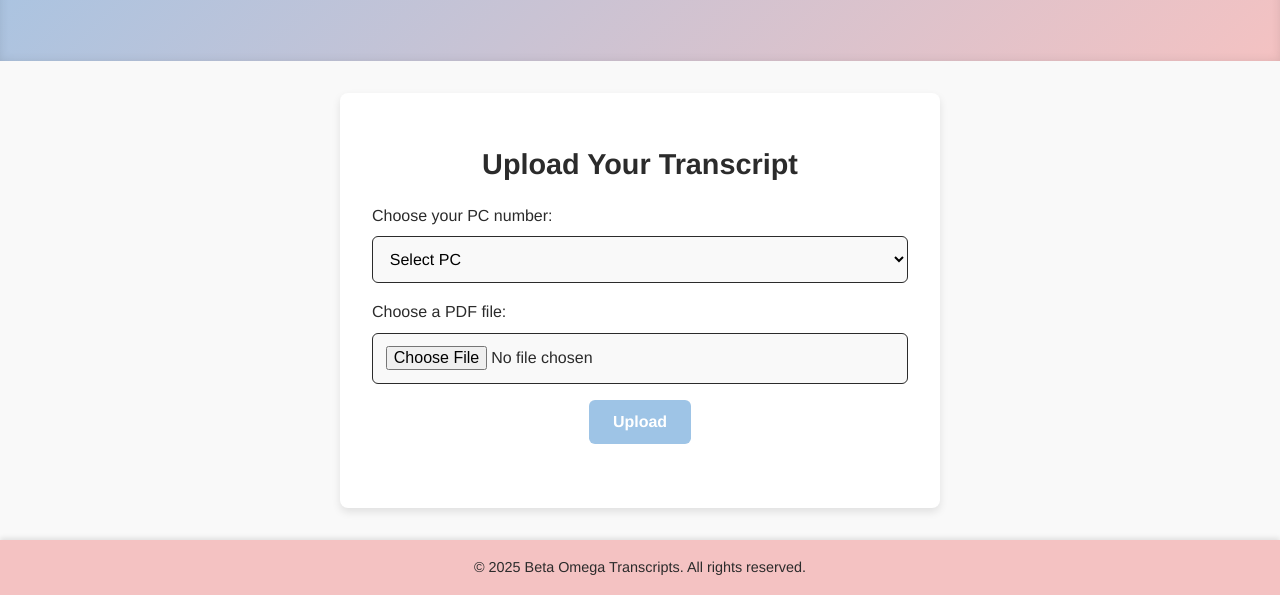
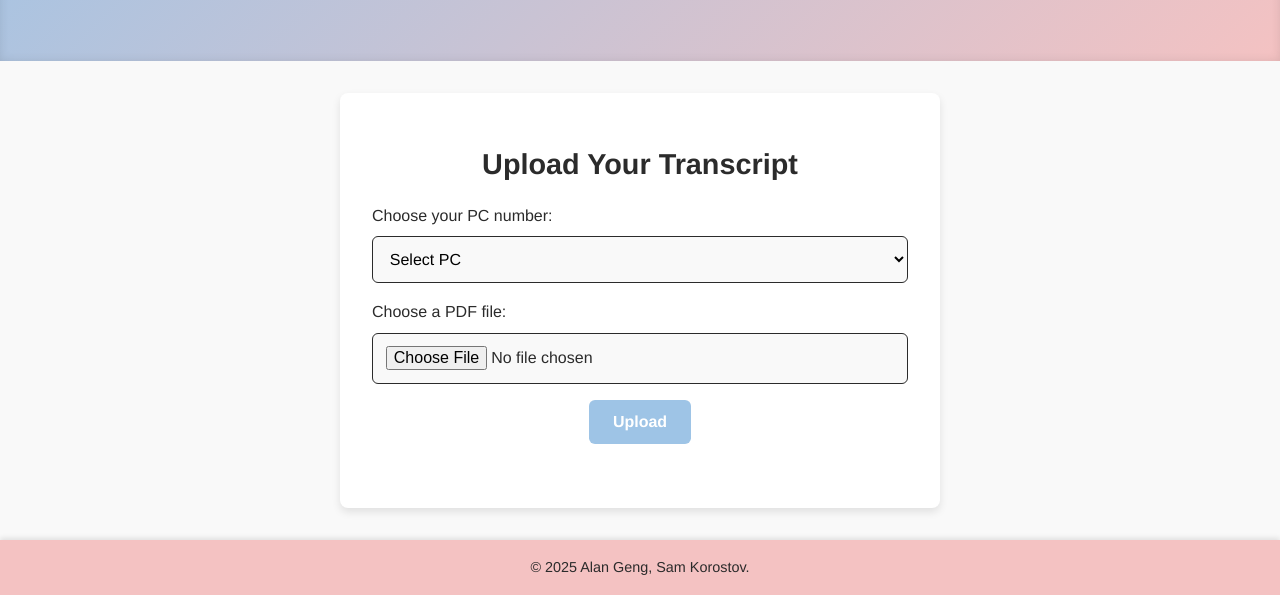
Before and after one commit to gengalan/betaomegatranscripts, a plain HTML site: page frontend/index.html in a window 1280 px wide. Shown: the part 324-919 px from the top of the page. Drawn offline with Linux system fonts and the light colour scheme.

Commit message:
Copyright that for sure

```diff
--- a/frontend/index.html
+++ b/frontend/index.html
@@ -46,7 +46,7 @@
   </main>
 
   <footer>
-    <p>&copy; 2025 Beta Omega Transcripts. All rights reserved.</p>
+    <p>&copy; 2025 Alan Geng, Sam Korostov.</p>
   </footer>
 
   <script src="script.js"></script>
```
